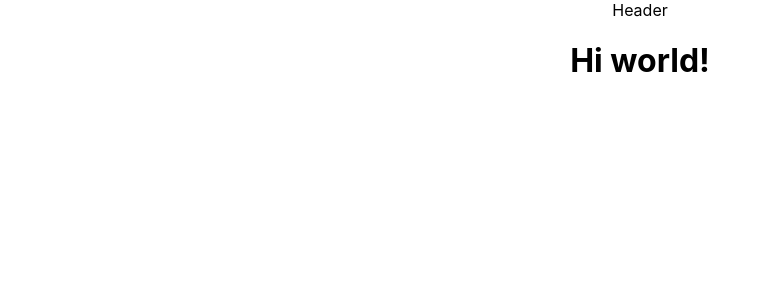
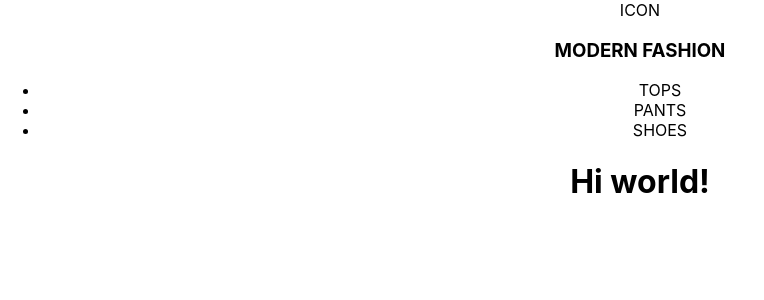
Before and after one commit to SalamanderCtesiphon/modern-fashion-app, a React (Create React App) app: page / in a window 1280 px wide. Shown: the top 300 px of the page, without its empty margins (0-764 px from the left). Built offline with nearby package versions, Linux system fonts and the light colour scheme.

Commit message:
created the header

```diff
--- a/src/components/Header.jsx
+++ b/src/components/Header.jsx
@@ -2,7 +2,19 @@ import React from 'react'
 
 function Header() {
   return (
-    <div>Header</div>
+    <div className='header'>
+      <div className="left-container">
+        <div className="icon-holder">ICON</div>
+        <h3 className="title">MODERN FASHION</h3>
+      </div>
+      <div className="right-container">
+        <ul className="link-list">
+          <li className="link">TOPS</li>
+          <li className="link">PANTS</li>
+          <li className="link">SHOES</li>
+        </ul>
+      </div>
+    </div>
   )
 }
 
```
